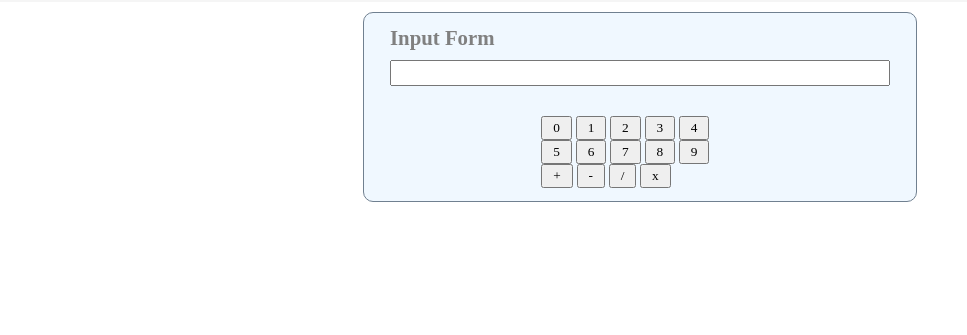
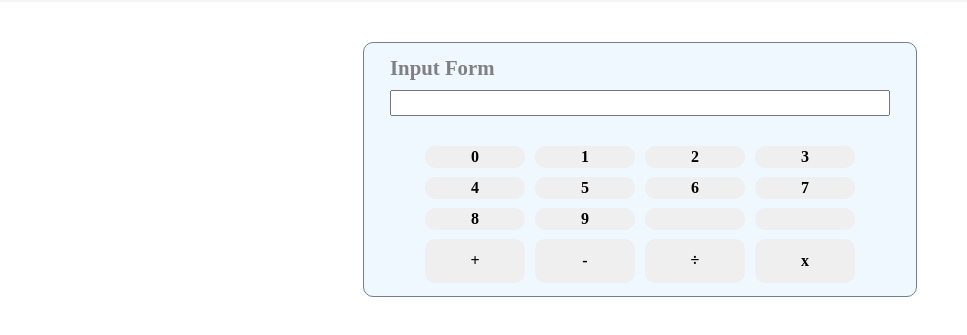
Before and after one commit to its-kunal/calc, a plain HTML site: page index.html in a window 1280 px wide. Shown: the part 35-370 px from the top of the page, without its empty margins (0-967 px from the left). Drawn offline with Linux system fonts and the light colour scheme.

Commit message:
Styling Component is done from here

```diff
--- a/index.html
+++ b/index.html
@@ -33,14 +33,15 @@
             <button class="grid-btn" id="btn-7">7</button>
             <button class="grid-btn" id="btn-8">8</button>
             <button class="grid-btn" id="btn-9">9</button>
+            <button class="grid-btn"></button>
+            <button class="grid-btn"></button>
             <button class="grid-btn" id="btn-add">+</button>
             <button class="grid-btn" id="btn-sub">-</button>
-            <button class="grid-btn" id="btn-div">/</button>
+            <button class="grid-btn" id="btn-div">÷</button>
             <button class="grid-btn" id="btn-mul">x</button>
         </div>
     </div>
 
 </body>
-
-
+<script src="./app.js"></script>
 </html>
--- a/style.css
+++ b/style.css
@@ -37,7 +37,7 @@ nav {
     flex-direction: column;
     row-gap: 30px;
     background-color: aliceblue;
-    margin-top: 10px;
+    margin-top: 40px;
 }
 
 .input-grp {
@@ -64,11 +64,23 @@ button {
     padding: 1% 5%;
 }
 
-.gird{
+.grid {
     display: grid;
-    grid-template-columns: repeat(3,1fr);
+    grid-template-columns: repeat(4, 100px);
+    grid-template-rows: repeat(3, 1fr) repeat(1, 2fr);
+    column-gap: 10px;
+    row-gap: 9px;
 }
 
-.grid-btn{
-    grid-column: 1  ;
+.grid-btn {
+    border: 1px solid transparent;
+    border-radius: 10px;
+    font-size: medium;
+    font-weight: 600;
+    box-shadow: 1px 1px 5px -2px transparent;
 }
+
+.grid-btn:hover{
+    box-shadow: 1px 1px 5px 1px rgba(0,0,0,0.21);
+    border: 1px solid black;
+}
```
